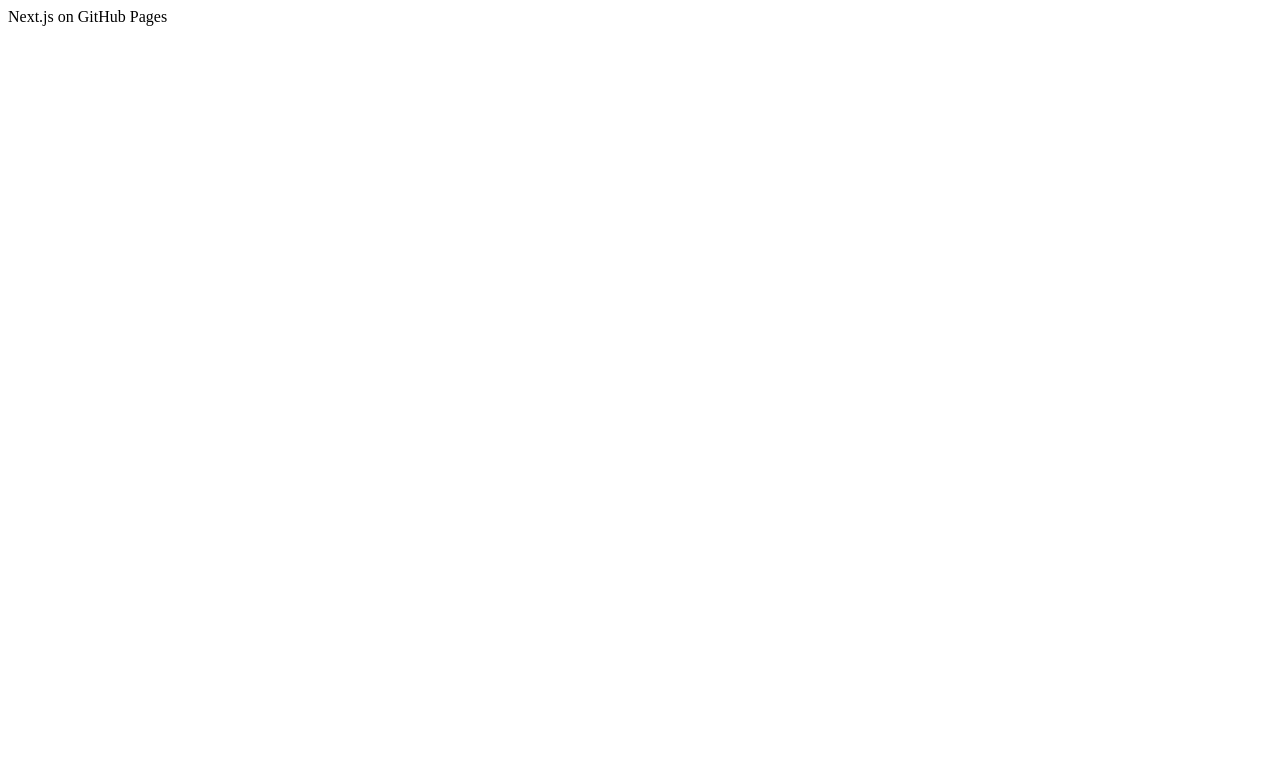
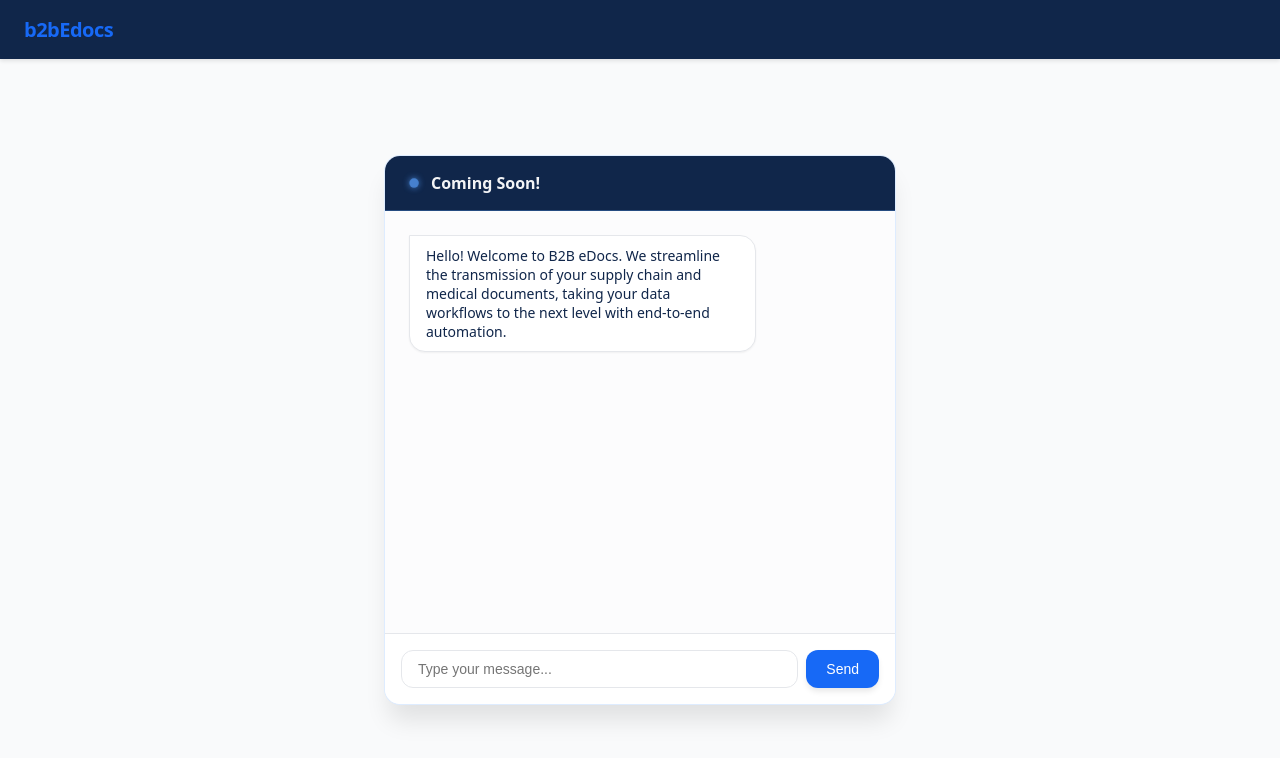
Before and after one commit to b2bedocs-ops/b2bsmith-gh-pages, a Next.js app: page / in a window 1280 px wide. Shown: the top 758 px of the page. Built offline with nearby package versions, Linux system fonts and the light colour scheme.

Commit message:
added static chat box

```diff
--- /dev/null
+++ b/app/globals.css
@@ -0,0 +1,34 @@
+/* Custom Brand Color Variables */
+:root {
+  --brand-navy: #10264A;
+  --brand-blue: #1769F6;
+  --brand-accent: #5AA2FF;
+  --gray-light: #f9fafb;
+  --gray-border: #e5e7eb;
+  --text-dark: #1f2937;
+}
+
+/* Document Resets */
+* {
+  box-sizing: border-box;
+  margin: 0;
+  padding: 0;
+}
+
+body {
+  font-family: system-ui, -apple-system, BlinkMacSystemFont, 'Segoe UI', Roboto, Oxygen, Ubuntu, Cantarell, sans-serif;
+  background-color: var(--gray-light);
+  color: var(--text-dark);
+  -webkit-font-smoothing: antialiased;
+}
+
+/* Custom Animation for the status dot */
+@keyframes pulse {
+  0%, 100% { opacity: 1; transform: scale(1); }
+  50% { opacity: 0.5; transform: scale(0.9); }
+}
+
+.status-pulse {
+  animation: pulse 2s cubic-bezier(0.4, 0, 0.6, 1) infinite;
+  box-shadow: 0 0 8px var(--brand-accent);
+}
--- a/app/layout.tsx
+++ b/app/layout.tsx
@@ -1,3 +1,4 @@
+import "./globals.css";
 import type { Metadata } from 'next';
 
 export const metadata: Metadata = {
--- a/app/page.tsx
+++ b/app/page.tsx
@@ -1,7 +1,118 @@
+"use client";
+
+import React, { useState } from "react";
+
+interface Message {
+  id: number;
+  text: string;
+  sender: "user" | "bot";
+}
+
 export default function Home() {
+  const [messages, setMessages] = useState<Message>([
+    { id: 1, text: "Hello! Welcome to B2B eDocs. We streamline the transmission of your supply chain and medical documents, taking your data workflows to the next level with end-to-end automation.", sender: "bot" },
+  ]);
+  const [input, setInput] = useState("");
+
+  const handleSendMessage = (e: React.FormEvent) => {
+    e.preventDefault();
+    if (!input.trim()) return;
+
+    const userMessage: Message = {
+      id: Date.now(),
+      text: input,
+      sender: "user",
+    };
+
+    setMessages((prev) => [...prev, userMessage]);
+    setInput("");
+
+    setTimeout(() => {
+      setMessages((prev) => [
+        ...prev,
+        {
+          id: Date.now() + 1,
+          text: "We streamline the transmission of your supply chain and medical documents, taking your data workflows to the next level with end-to-end automation.",
+          sender: "bot",
+        },
+      ]);
+    }, 800);
+  };
+
   return (
-    <main>
-      <div>Next.js on GitHub Pages</div>
-    </main>
+    <div style={{ display: "flex", flexDirection: "column", height: "100vh", width: "100vw", overflow: "hidden" }}>
+
+      {/* Header Nav -> Styled with Deep Navy Background */}
+      <header style={{ backgroundColor: "var(--brand-navy)", padding: "16px 24px", display: "flex", justifyContent: "between", alignItems: "center", justifyContent: "space-between", boxShadow: "0 2px 4px rgba(0,0,0,0.1)", zIndex: 10 }}>
+        <div>
+          <span style={{ fontWeight: "bold", fontSize: "1.25rem", letterSpacing: "-0.025em", color: "var(--brand-blue)" }}>
+            b2bEdocs
+          </span>
+        </div>
+        {/* <nav style={{ display: "flex", gap: "24px", fontSize: "0.875rem", fontWeight: 500 }}>
+          <a href="#" style={{ color: "#e5e7eb", textDecoration: "none" }}>Home</a>
+          <a href="#" style={{ color: "#e5e7eb", textDecoration: "none" }}>About</a>
+          <a href="https://github.com" target="_blank" rel="noopener noreferrer" style={{ color: "#e5e7eb", textDecoration: "none" }}>GitHub</a>
+        </nav> */}
+      </header>
+
+      {/* Main Content Area - Centers the Chat Box */}
+      <main style={{ flex: 1, display: "flex", alignItems: "center", justifyvalue: "center", justifyContent: "center", padding: "16px", minHeight: 0 }}>
+
+        {/* Chat Box Container */}
+        <div style={{ width: "100%", maxWidth: "512px", height: "550px", backgroundColor: "#ffffff", borderRadius: "16px", boxShadow: "0 20px 25px -5px rgba(0, 0, 0, 0.1)", border: "1px solid rgba(90, 162, 255, 0.2)", display: "flex", flexDirection: "column", overflow: "hidden" }}>
+
+          {/* Chat Header -> Deep Navy */}
+          <div style={{ backgroundColor: "var(--brand-navy)", padding: "16px 24px", color: "#ffffff", display: "flex", alignItems: "center", gap: "12px", borderBottom: "1px solid rgba(90, 162, 255, 0.3)" }}>
+            <div className="status-pulse" style={{ width: "10px", height: "10px", backgroundColor: "var(--brand-accent)", borderRadius: "50%" }}></div>
+            <h2 style={{ fontWeight: 600, fontSize: "1rem", color: "#f3f4f6" }}>Coming Soon!</h2>
+          </div>
+
+          {/* Messages Area */}
+          <div style={{ flex: 1, padding: "24px", overflowY: "auto", display: "flex", flexDirection: "column", gap: "16px", backgroundColor: "rgba(249, 250, 251, 0.5)" }}>
+            {messages.map((msg) => (
+              <div
+                key={msg.id}
+                style={{ display: "flex", justifyContent: msg.sender === "user" ? "flex-end" : "flex-start" }}
+              >
+                <div
+                  style={{
+                    maxWidth: "75%",
+                    borderRadius: "16px",
+                    padding: "10px 16px",
+                    fontSize: "0.875rem",
+                    boxShadow: "0 1px 2px rgba(0,0,0,0.05)",
+                    backgroundColor: msg.sender === "user" ? "var(--brand-blue)" : "#ffffff",
+                    color: msg.sender === "user" ? "#ffffff" : "var(--brand-navy)",
+                    border: msg.sender === "user" ? "none" : "1px solid var(--gray-border)",
+                    borderTopRightRadius: msg.sender === "user" ? "0px" : "16px",
+                    borderTopLeftRadius: msg.sender === "user" ? "16px" : "0px",
+                  }}
+                >
+                  {msg.text}
+                </div>
+              </div>
+            ))}
+          </div>
+
+          {/* Input Form */}
+          <form onSubmit={handleSendMessage} style={{ padding: "16px", backgroundColor: "#ffffff", borderTop: "1px solid var(--gray-border)", display: "flex", gap: "8px" }}>
+            <input
+              type="text"
+              value={input}
+              onChange={(e) => setInput(e.target.value)}
+              placeholder="Type your message..."
+              style={{ flex: 1, border: "1px solid var(--gray-border)", borderRadius: "12px", padding: "10px 16px", fontSize: "0.875rem", outline: "none" }}
+            />
+            <button
+              type="submit"
+              style={{ backgroundColor: "var(--brand-blue)", color: "#ffffff", border: "none", fontWeight: 500, fontSize: "0.875rem", padding: "10px 20px", borderRadius: "12px", cursor: "pointer", boxShadow: "0 4px 6px -1px rgba(0, 0, 0, 0.1)" }}
+            >
+              Send
+            </button>
+          </form>
+        </div>
+      </main>
+    </div>
   );
 }
```
Also changed, not shown: 5 other files (tests, documents, lock files or other folders).
